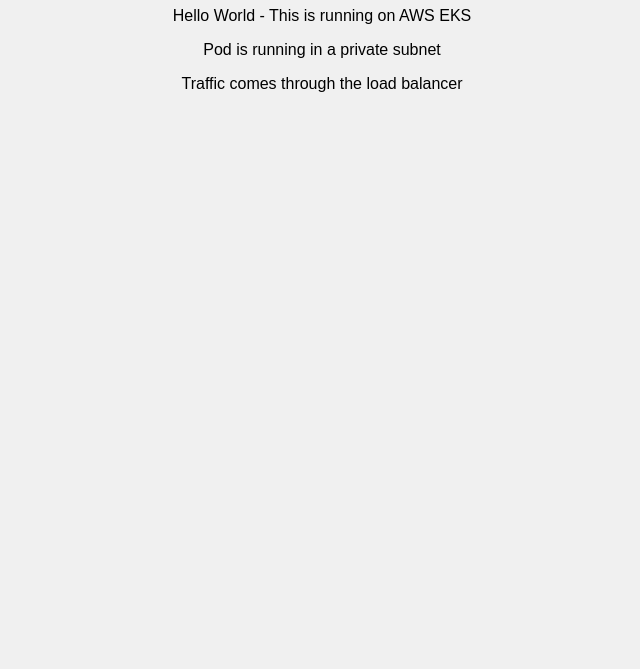
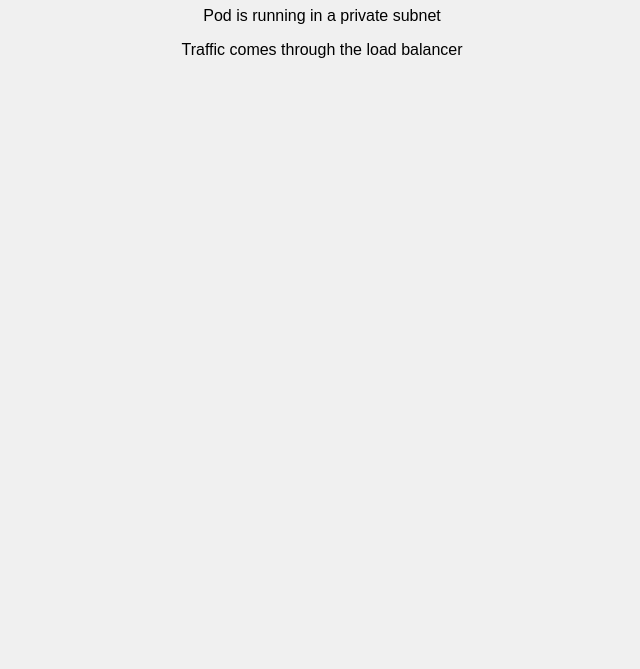
Before and after one commit to AntonellaDiazPico/eks-deployment, a plain HTML site: page src/index.html in a window 1280 px wide. Shown: the part 131-800 px from the top of the page, without its empty margins (318-958 px from the left). Drawn offline with Linux system fonts and the light colour scheme.

Commit message:
Test: deleted Hello World

```diff
--- a/src/index.html
+++ b/src/index.html
@@ -16,7 +16,6 @@
 </head>
 <body>
     <h1>Welcome to my EKS Application!</h1>
-    <p>Hello World - This is running on AWS EKS</p>
     <p>Pod is running in a private subnet</p>
     <p>Traffic comes through the load balancer</p>
 </body>
```
